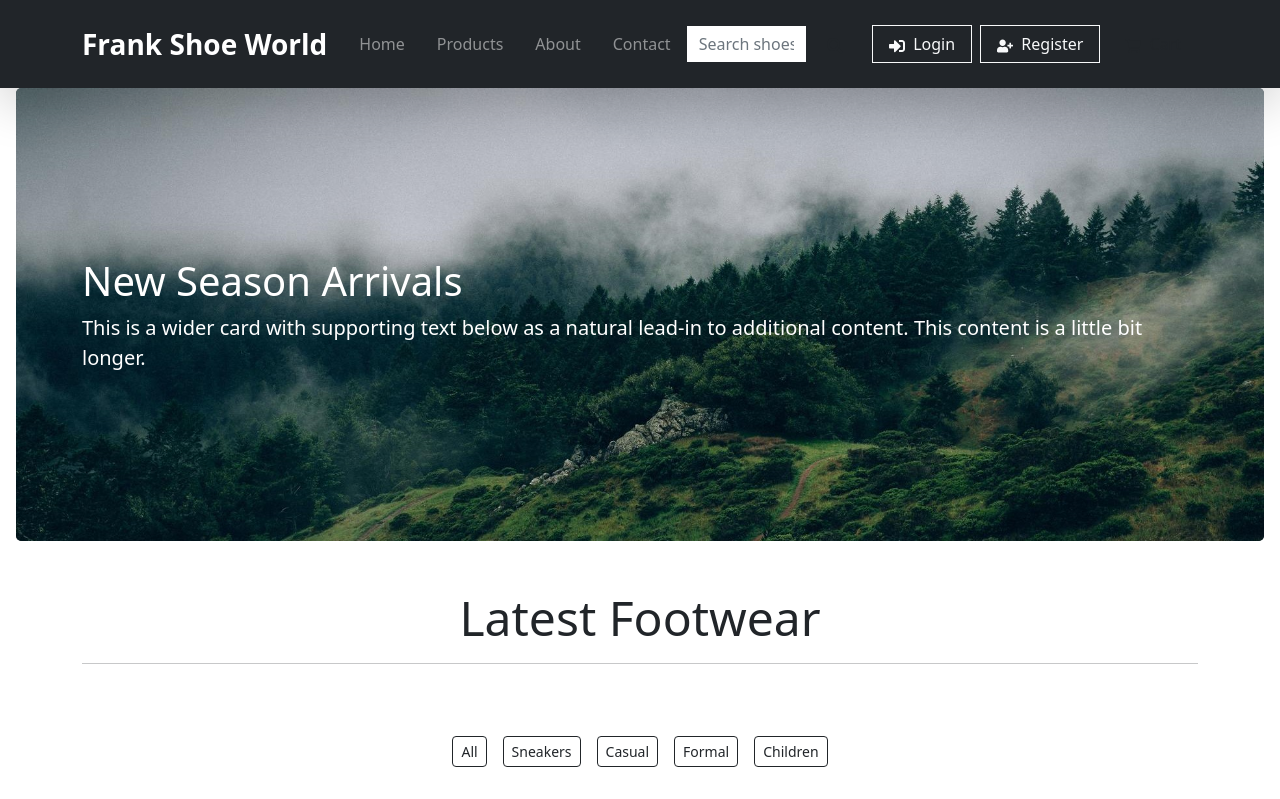
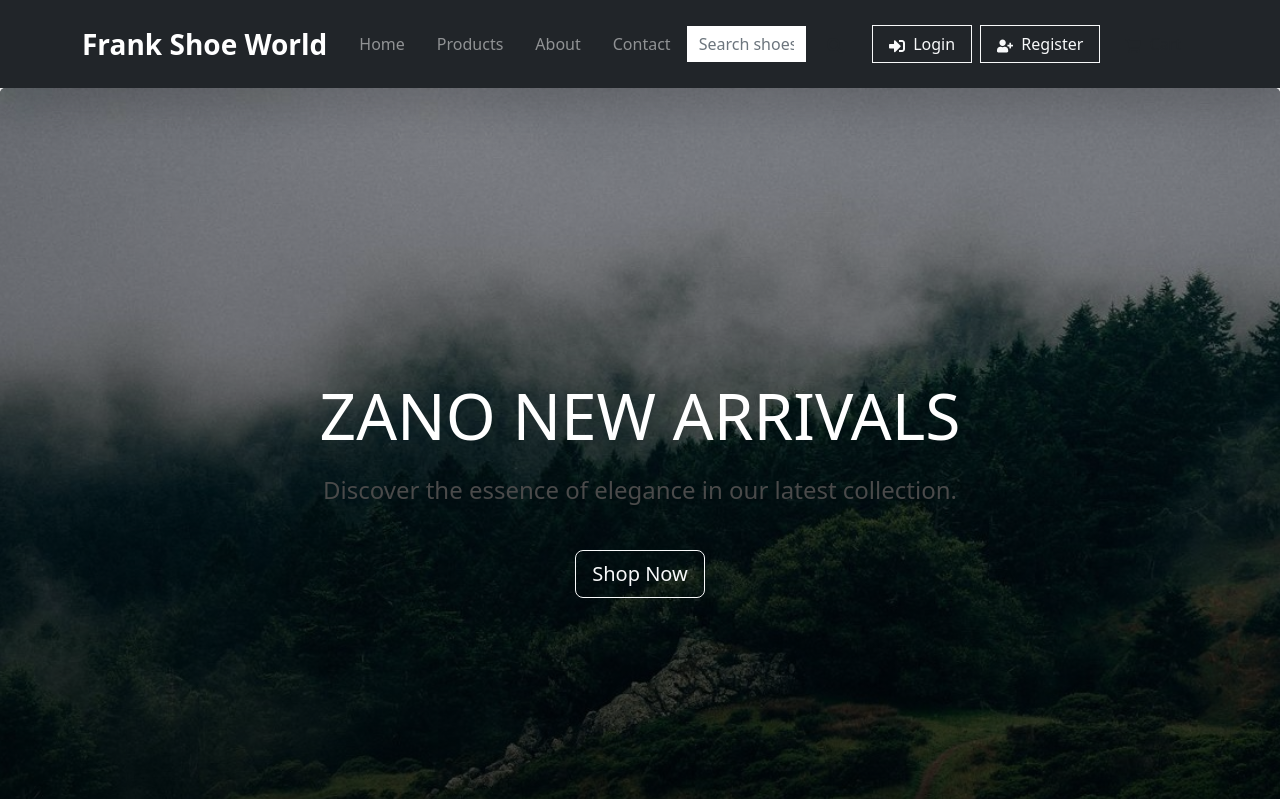
Before and after one commit to jjingofarouk/Ecommerce-React, a React (Create React App) app: page / in a window 1280 px wide. Shown: the top 799 px of the page. Built offline with nearby package versions, Linux system fonts and the light colour scheme.

Commit message:
Update main.jsx

```diff
--- a/src/components/main.jsx
+++ b/src/components/main.jsx
@@ -1,29 +1,80 @@
 import React from "react";
+import { motion } from "framer-motion"; // For smooth animations
 
 const Home = () => {
+  // Animation variants for elegant transitions
+  const fadeInUp = {
+    hidden: { opacity: 0, y: 50 },
+    visible: { opacity: 1, y: 0, transition: { duration: 1, ease: "easeOut" } },
+  };
+
+  const overlayFade = {
+    hidden: { opacity: 0 },
+    visible: { opacity: 1, transition: { duration: 1.5, delay: 0.3 } },
+  };
+
   return (
-    <>
-      <div className="hero border-1 pb-3">
-        <div className="card bg-dark text-white border-0 mx-3">
-          <img
-            className="card-img img-fluid"
-            src="./assets/main.png.jpg"
-            alt="Card"
-            height={500}
-          />
-          <div className="card-img-overlay d-flex align-items-center">
-            <div className="container">
-              <h5 className="card-title fs-1 text fw-lighter">New Season Arrivals</h5>
-              <p className="card-text fs-5 d-none d-sm-block ">
-                This is a wider card with supporting text below as a natural
-                lead-in to additional content. This content is a little bit
-                longer.
+    <div className="hero position-relative overflow-hidden">
+      <motion.div
+        className="card bg-dark text-white border-0 mx-0"
+        initial="hidden"
+        animate="visible"
+        variants={overlayFade}
+      >
+        {/* Parallax-style image with subtle animation */}
+        <motion.img
+          className="card-img img-fluid"
+          src="./assets/main.png.jpg"
+          alt="Zano New Collection"
+          initial={{ scale: 1.1 }}
+          animate={{ scale: 1 }}
+          transition={{ duration: 5, ease: "easeOut" }}
+          style={{ height: "100vh", objectFit: "cover" }}
+        />
+
+        {/* Overlay with gradient for sophistication */}
+        <div
+          className="card-img-overlay"
+          style={{
+            background: "linear-gradient(to bottom, rgba(0,0,0,0.3), rgba(0,0,0,0.7))",
+          }}
+        >
+          <div className="container h-100 d-flex align-items-center justify-content-center">
+            <motion.div
+              className="text-center"
+              initial="hidden"
+              animate="visible"
+              variants={fadeInUp}
+            >
+              <h1 className="display-3 fw-light text-uppercase tracking-wide">
+                Zano New Arrivals
+              </h1>
+              <p className="lead fs-4 fw-light d-none d-sm-block mt-3">
+                Discover the essence of elegance in our latest collection.
               </p>
-            </div>
+              <motion.button
+                className="btn btn-outline-light btn-lg mt-4"
+                whileHover={{ scale: 1.05, backgroundColor: "#ffffff", color: "#000000" }}
+                whileTap={{ scale: 0.95 }}
+                transition={{ duration: 0.3 }}
+              >
+                Shop Now
+              </motion.button>
+            </motion.div>
           </div>
         </div>
-      </div>
-    </>
+      </motion.div>
+
+      {/* Optional decorative element */}
+      <motion.div
+        className="position-absolute bottom-0 w-100 text-center pb-3"
+        initial={{ opacity: 0 }}
+        animate={{ opacity: 0.7 }}
+        transition={{ delay: 1, duration: 1 }}
+      >
+        <span className="text-white fw-light">Crafted for the Modern Soul</span>
+      </motion.div>
+    </div>
   );
 };
 
```
